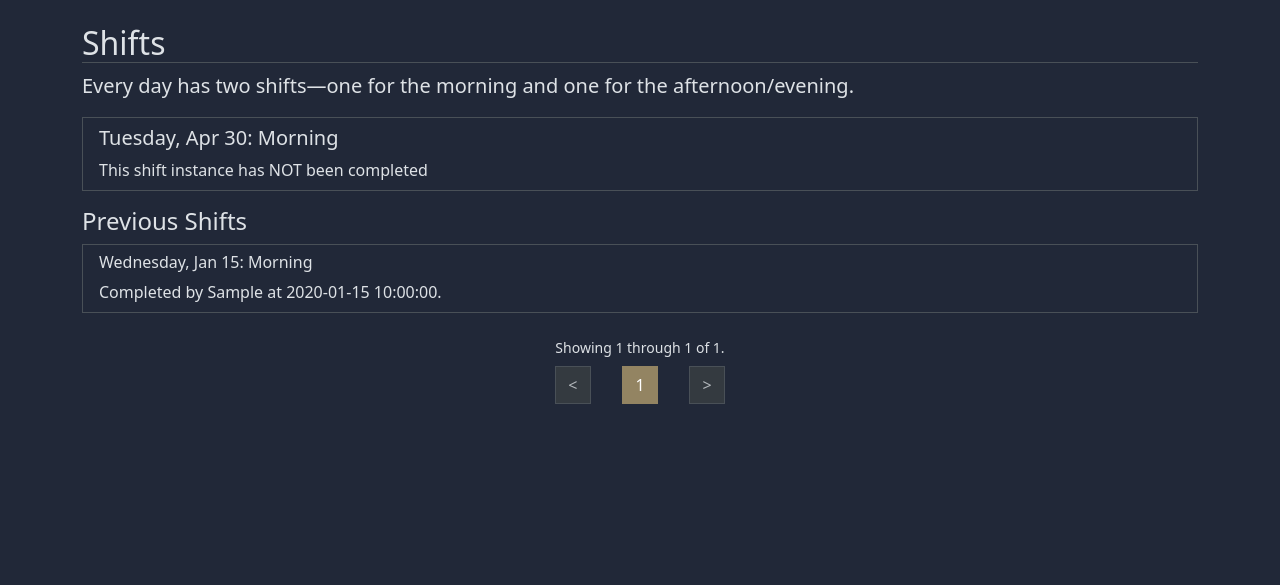
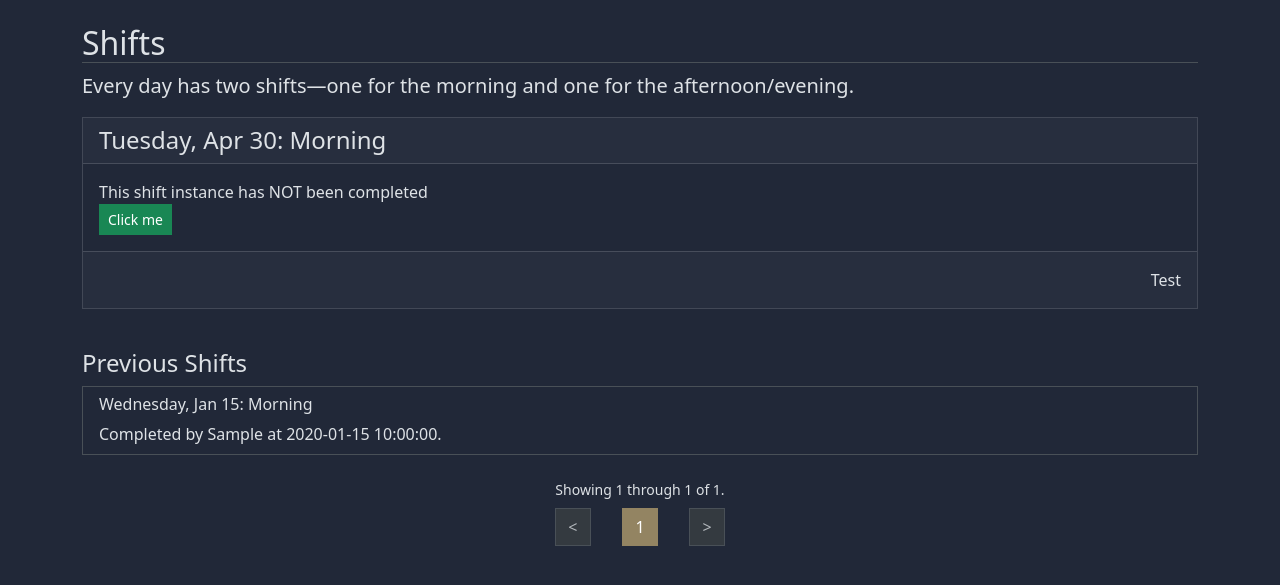
Before and after one commit to jack-hermanson/chicken-coop, a Flask app: page / in a window 1280 px wide. Shown: the part 68-653 px from the top of the page. Run offline with Flask 3, Linux system fonts and the light colour scheme; tables that the repository leaves empty hold one stand-in row (values such as "Sample post"); some libraries are stand-ins or nearby versions.

Commit message:
use cards

```diff
--- a/main/modules/main/routes.py
+++ b/main/modules/main/routes.py
@@ -5,6 +5,7 @@ from main import logger, db
 from main.modules.shifts.models import Shift
 from utils.date_time_enums import DayOfWeekEnum, TimeOfDayEnum
 from ..shifts import services as shift_services
+from ..shifts.forms import ShiftInstanceCompletedTimestampForm
 
 main = Blueprint("main", __name__, url_prefix="")
 
@@ -14,11 +15,23 @@ def index():
     session.permanent = True
     name = request.cookies.get("name") or ""
     page = int(request.args.get("page", default=1, type=int))
+
+    next_shift_instances = shift_services.generate_next_shift_instances()
     previous_shift_instances = shift_services.get_previous_shifts(page)
+
+    next_shift_instance_forms = []
+    for shift_instance in next_shift_instances:
+        form = ShiftInstanceCompletedTimestampForm()
+        if shift_instance.completed_timestamp:
+            form.completed_timestamp.data = shift_instance.completed_timestamp
+            form.completed_by.data = shift_instance.completed_by
+        next_shift_instance_forms.append(form)
+
     return render_template("main/index.html",
                            prefilled_name=name,
-                           next_shift_instances=shift_services.generate_next_shift_instances(),
+                           next_shift_instances=next_shift_instances,
                            previous_shift_instances=previous_shift_instances,
+                           next_shift_instance_forms=next_shift_instance_forms,
                            todays_date=datetime.date.today())
 
 
--- /dev/null
+++ b/main/modules/shifts/forms.py
@@ -0,0 +1,12 @@
+from flask_wtf import FlaskForm
+from wtforms import DateTimeLocalField, StringField, SubmitField
+from wtforms.validators import DataRequired
+
+
+class ShiftInstanceCompletedTimestampForm(FlaskForm):
+    """
+    Form for setting when a shift instance was completed and who completed it.
+    """
+    completed_timestamp = DateTimeLocalField(format='%Y-%m-%dT%H:%M', validators=[DataRequired()])
+    completed_by = StringField("Completed By", validators=[DataRequired()])
+    submit = SubmitField("Save")
--- /dev/null
+++ b/main/web/static/scripts/shift-instance-date.js
@@ -0,0 +1,20 @@
+/**
+ * JavaScript's getElementById needs the shift_instance_id to toggle the correct element.
+ * This function generates that string.
+ * @param {number} shiftInstanceId The shift_instance_id from the database
+ * @returns {string} The ID of the element we are looking for
+ */
+function generateShiftInstanceFormContainerId(shiftInstanceId) {
+    return `shift-instance-form-container-${shiftInstanceId}`;
+}
+
+/**
+ * Function called when user clicks on the completed date so that the form is shown and can be submitted.
+ * In other words, the user will click something on the shift instance. When they click it, this function needs
+ * to be able to tell that it was clicked and do something about it.
+ * @param shiftInstanceId The shift_instance_id from the database
+ */
+function toggleShiftInstanceForm(shiftInstanceId) {
+    const element = document.getElementById(generateShiftInstanceFormContainerId(shiftInstanceId));
+    element.classList.toggle("d-none");
+}
--- a/main/web/templates/macros/card.html
+++ b/main/web/templates/macros/card.html
@@ -12,7 +12,7 @@
     </div>
 {% endmacro %}
 
-{% macro card_body(title, class="") %}
+{% macro card_body(class="") %}
     <div class="card-body {{ class }}">
         <div class="card-text">
             {{ caller() }}
--- /dev/null
+++ b/main/web/templates/macros/form.html
@@ -0,0 +1,22 @@
+{% macro form_group(form, name, type="text", required=False, class="", render_kw={}) %}
+<div class="form-group {{ class }}">
+    {% if required %}
+        {{ form[name].label(class="form-label required") }}
+    {% else %}
+        {{ form[name].label(class="form-label") }}
+    {% endif %}
+    {% if form[name].errors %}
+        {{ form[name](class=("form-control is-invalid" if form[name].type != "SelectField" else "form-select form-select-lg is-invalid"), **render_kw) }}
+        <div class="invalid-feedback">
+            {% for error in form[name].errors %}
+                <span>{{ error }}</span>
+            {% endfor %}
+        </div>
+    {% else %}
+        {{ form[name](class=("form-control" if form[name].type != "SelectField" else "form-select form-select-lg"), **render_kw) }}
+    {% endif %}
+    {% if form[name].description %}
+        <div class="small form-text text-muted mt-2">{{ form[name].description }}</div>
+    {% endif %}
+</div>
+{% endmacro %}
--- a/main/web/templates/main/index.html
+++ b/main/web/templates/main/index.html
@@ -1,7 +1,8 @@
 {% extends "base.html" %}
 
-{% from "macros/card.html" import simple_card, card_body, card_header %}
+{% from "macros/card.html" import simple_card, card_body, card_header, card_footer %}
 {% from "macros/pagination.html" import pagination %}
+{% from "macros/form.html" import form_group %}
 
 {% set title = "Shifts" %}
 {% set active_route = "main" %}
@@ -14,19 +15,49 @@
     </div>
     <div class="row">
         <div class="col-12">
-            <ul class="list-group">
-                {% for shift_instance in next_shift_instances %}
-                    <li class="list-group-item d-block">
+            {% for shift_instance in next_shift_instances %}
+                {% call simple_card(class="mb-4") %}
+                    {{ card_header(shift_instance.due_date.strftime("%A, %b %e") + ": " + shift_instance.shift.time_of_day|time_of_day_str) }}
+
+                    {% call card_body(class="py-3") %}
                         {% if todays_date == shift_instance.due_date.date() %}
                             Due today!
                         {% endif %}
-                        <h5>{{ shift_instance.due_date.strftime("%A, %b %e") }}: {{ shift_instance.shift.time_of_day|time_of_day_str }}</h5>
-
                         <p class="mb-0">This shift instance has {% if not shift_instance.completed_timestamp %}
                             NOT{% endif %} been completed</p>
-                    </li>
-                {% endfor %}
-            </ul>
+                        <div id="shift-instance-form-container-{{ shift_instance.shift_instance_id }}" class="d-none">
+                            <form>
+                                {{ next_shift_instance_forms[loop.index0].csrf_token() }}
+                                <div class="d-flex mb-3">
+                                    {{ form_group(
+                                                    next_shift_instance_forms[loop.index0],
+                                                    "completed_timestamp",
+                                                    required=True,
+                                                    render_kw={"class": "form-control-sm form-control"},
+                                                    class="me-3"
+                                                ) }}
+                                    {{ form_group(next_shift_instance_forms[loop.index0], "completed_by", required=True, render_kw={"class": "form-control-sm form-control"}) }}
+                                    <div class="mt-auto">
+                                        {{ next_shift_instance_forms[loop.index0].submit(class="btn btn-sm btn-success mt-auto ms-3") }}
+                                    </div>
+                                </div>
+                            </form>
+                        </div>
+                        <div>
+                            <button class="btn btn-sm btn-success"
+                                    onclick="toggleShiftInstanceForm({{ shift_instance.shift_instance_id }})">Click me
+                            </button>
+                        </div>
+                    {% endcall %}
+                    {% call card_footer() %}
+                        <div class="d-flex">
+                            <div class="ms-auto">
+                                <p class="mb-0">Test</p>
+                            </div>
+                        </div>
+                    {% endcall %}
+                {% endcall %}
+            {% endfor %}
         </div>
     </div>
     <div class="row mt-3">
@@ -44,7 +75,8 @@
                         <h6>{{ previous_shift_instance.due_date.strftime("%A, %b %e") }}: {{ previous_shift_instance.shift.time_of_day|time_of_day_str }}</h6>
                         <p class="mb-0">
                             {% if previous_shift_instance.completed_timestamp %}
-                                Completed by {{ previous_shift_instance.completed_by }} at {{ previous_shift_instance.completed_timestamp }}.
+                                Completed by {{ previous_shift_instance.completed_by }} at
+                                {{ previous_shift_instance.completed_timestamp }}.
                             {% else %}
                                 Not completed.
                             {% endif %}
@@ -65,3 +97,7 @@
         </div>
     </div>
 {% endblock body %}
+
+{% block scripts %}
+    <script defer src="{{ url_for('static', filename='scripts/shift-instance-date.js') }}"></script>
+{% endblock %}
```
